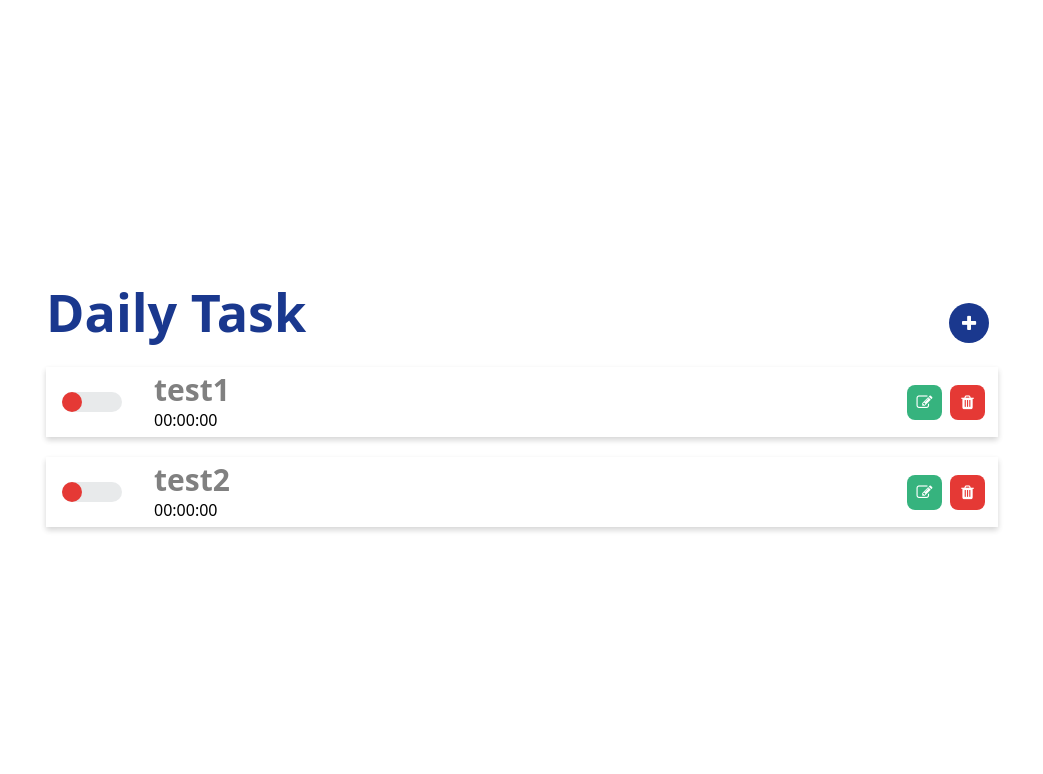
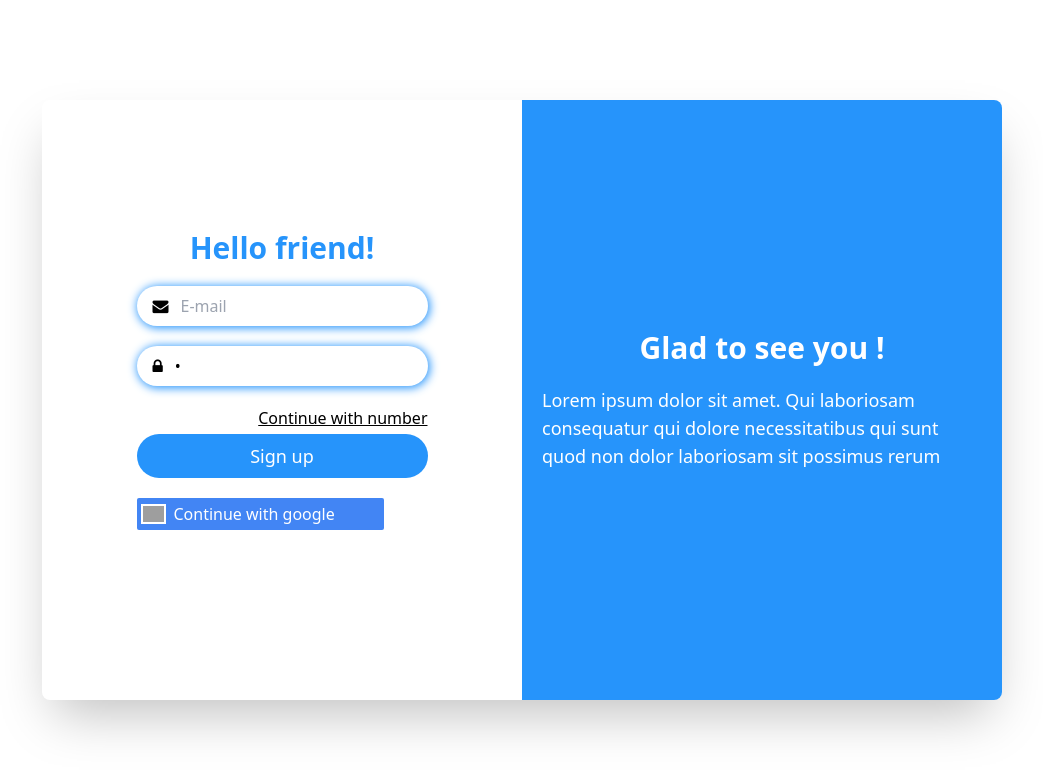
Before and after one commit to khushiteli/todo, a React (Create React App) app: page / in a window 1280 px wide. Shown: the top 774 px of the page, without its empty margins (118-1161 px from the left). Built offline with nearby package versions, Linux system fonts and the light colour scheme; grey boxes are pictures that could not be loaded.

Commit message:
protected routing added

```diff
--- a/src/App.js
+++ b/src/App.js
@@ -29,18 +29,47 @@ function App() {
     setTodos([...todos, newTodo]);
   };
 
+  const [currentUser, setCurrentUser] = useState("");
+
   return (
     <BrowserRouter>
       <div className="wrapper font-sans text-white h-screen items-center flex justify-center overflow-hidden">
+        {currentUser && (
           <Routes>
             <Route
               path="/"
               exact
-            element={<List todos={todos} setTodos={setTodos} setEditTodo={setEditTodo}/>}
+              element={
+                <List
+                  todos={todos}
+                  setTodos={setTodos}
+                  setEditTodo={setEditTodo}
                 />
-          <Route path="/todo" element={<Todo todos={todos} setTodos={setTodos} addTodo={addTodo} setEditTodo={setEditTodo} editTodo={editTodo}/>} />
-          <Route path="/signup" element={<SignUp />} />
+              }
+            />
+            <Route
+              path="/todo"
+              element={
+                <Todo
+                  todos={todos}
+                  setTodos={setTodos}
+                  addTodo={addTodo}
+                  setEditTodo={setEditTodo}
+                  editTodo={editTodo}
+                />
+              }
+            />
           </Routes>
+        )}
+        {!currentUser && (
+          <Routes>
+            <Route
+              exact
+              path="/"
+              element={<SignUp setCurrentUser={setCurrentUser} />}
+            />
+          </Routes>
+        )}
       </div>
     </BrowserRouter>
   );
--- a/src/components/inputSlice.jsx
+++ b/src/components/inputSlice.jsx
@@ -9,7 +9,6 @@ const InputSlice = ({setvalue , value}) => {
           type="email"
           name="email"
           id="email"
-          maxLength="10"
           placeholder="E-mail"
           value={value?.email ? value?.email : ""}
           onChange={(event) => {
--- a/src/pages/signUp.jsx
+++ b/src/pages/signUp.jsx
@@ -14,7 +14,7 @@ import "react-phone-input-2/lib/style.css";
 import OtpInput from "react-otp-input";
 import { toast, Toaster } from "react-hot-toast";
 
-const SignUp = () => {
+const SignUp = ({ setCurrentUser }) => {
   const [value, setvalue] = useState({
     email: " ",
     pass: " ",
@@ -33,7 +33,9 @@ const SignUp = () => {
     createUserWithEmailAndPassword(auth, value.email, value.pass)
       .then(
         (userCredential) => {
-          console.log(userCredential.user);
+          console.log("user --> ", userCredential);
+          console.log(userCredential.user); //user object when user create successfully
+          setCurrentUser(userCredential.user);
         },
         setvalue(() => {
           value.email = " ";
@@ -76,7 +78,7 @@ const SignUp = () => {
       })
       .finally(() => {
         setLoading(false);
-      })
+      });
   };
 
   const verfyOTPHandler = () => {
@@ -84,7 +86,10 @@ const SignUp = () => {
     window.confirmationResult
       .confirm(otp)
       .then(async (res) => {
-        console.log(res);
+        console.log("user --> ", res?.user);
+
+        setCurrentUser(res?.user);                                            //set value
+
         setOtpContainer(false);
         setText("User signed in successfully :) ");
       })
@@ -121,10 +126,13 @@ const SignUp = () => {
         // This gives you a Google Access Token. You can use it to access the Google API.
         const credential = GoogleAuthProvider.credentialFromResult(result);
         const token = credential.accessToken;
-        console.log(token);
+        console.log("token --> ", token); //access token in gogle sign in
         // The signed-in user info.
         const user = result.user;
-        console.log(user);
+        console.log("user --> ", user); //google sign in user details
+
+        setCurrentUser(user);
+
         // IdP data available using getAdditionalUserInfo(result)
         // ...
       })
@@ -142,7 +150,7 @@ const SignUp = () => {
         console.log("credential --> ", credential);
         // ...
       });
-  }
+  };
 
   return (
     <div className="w-3/4 h-3/4 shadow-2xl flex rounded-lg overflow-hidden">
@@ -168,12 +176,15 @@ const SignUp = () => {
             >
               Sign up
             </button>
-            <button className="flex items-center bg-google-blue py-1 gap-2 text-white rounded-sm w-[85%]" onClick={signWithGoogleHandler}>
+            <button
+              className="flex items-center bg-google-blue py-1 gap-2 text-white rounded-sm w-[85%]"
+              onClick={signWithGoogleHandler}
+            >
               <img
                 alt="google"
                 className="bg-white p-[2px] ml-1"
-                height='250px'
-                width='25px'
+                height="250px"
+                width="25px"
                 src="https://upload.wikimedia.org/wikipedia/commons/5/53/Google_%22G%22_Logo.svg"
               />
               Continue with google
```
Also changed, not shown: src/AuthProvider.js (added). Lines whose indentation alone changed are shown as unchanged.
